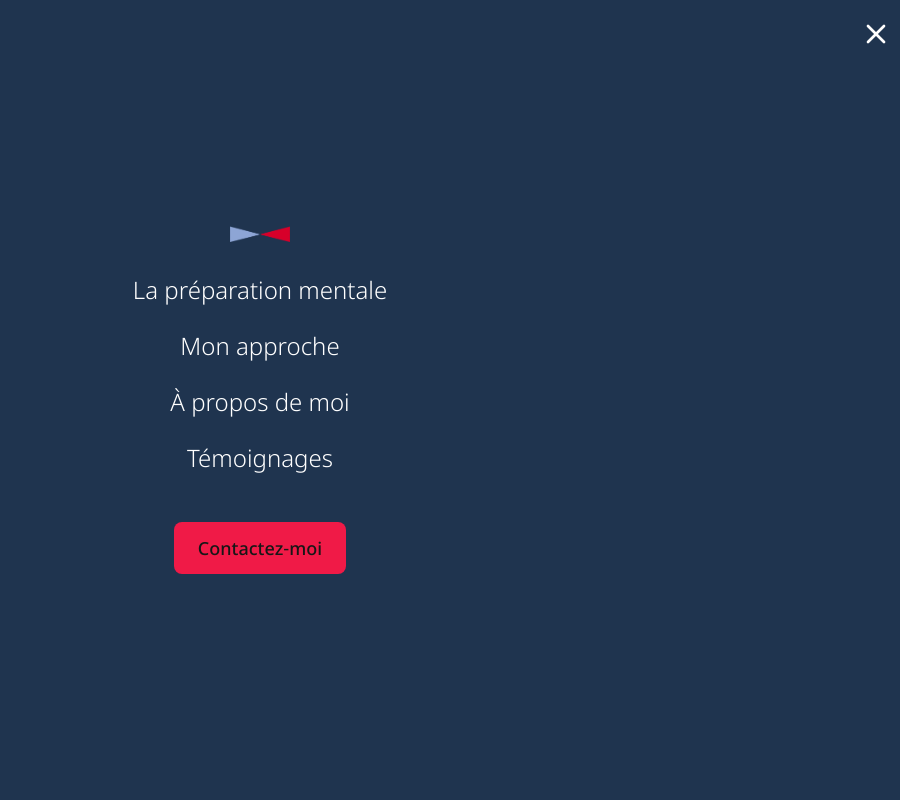
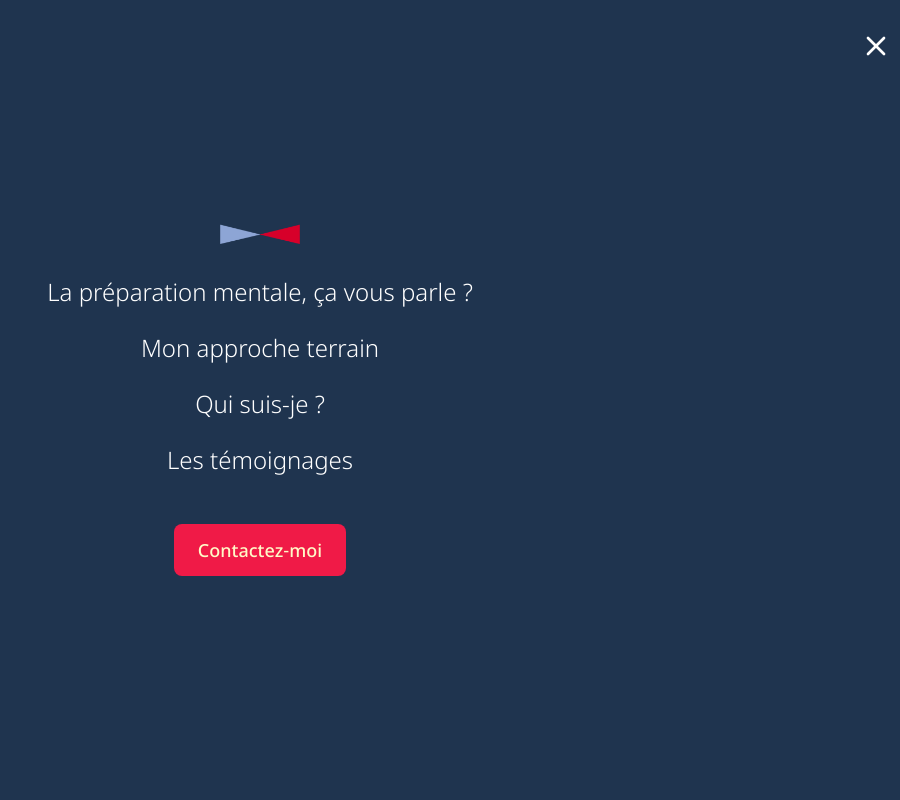
Before and after one commit to itwhy/vasse, a Next.js app: page / in a window 1280 px wide. Both pictures are taken after a click on the button "Ouvrir le menu". Shown: the top 800 px of the page, without its empty margins (380-1280 px from the left). Built offline with nearby package versions, Linux system fonts and the light colour scheme.

Commit message:
homepage retours

```diff
--- a/src/app/layout.tsx
+++ b/src/app/layout.tsx
@@ -1,5 +1,5 @@
 import type { Metadata } from 'next';
-import { Noto_Sans, Playfair_Display } from 'next/font/google';
+import { Noto_Sans, Playfair_Display, Amatic_SC } from 'next/font/google';
 import Header from '@/components/Header';
 import Footer from '@/components/Footer';
 import '@/styles/globals.css';
@@ -14,8 +14,15 @@ const notoSans = Noto_Sans({
 const playfair = Playfair_Display({
   subsets: ['latin'],
   variable: '--font-playfair',
-  weight: ['400', '500', '600', '700'],
+  weight: ['400', '500', '600', '700', '900'],
 });
+
+export const amatic = Amatic_SC({
+  subsets: ['latin'],
+  weight: ['400', '700'], // Choisis les poids nécessaires
+  variable: '--font-amatic', // pour l'utiliser en variable
+});
+
 export const metadata: Metadata = {
   title: 'Benoît Vasse – Préparateur Mental',
   description:
@@ -37,7 +44,7 @@ export default function RootLayout({ children }: { children: React.ReactNode })
   return (
     <html lang="fr">
       <SpeedInsights/>
-      <body suppressHydrationWarning className={`${notoSans.variable} ${playfair.variable} flex flex-col min-h-screen bg-background`}>
+      <body suppressHydrationWarning className={`${notoSans.variable} ${playfair.variable} ${amatic.variable} flex flex-col min-h-screen bg-background`}>
         <Header />
         <main className="flex-1 container mx-auto px-2">{children}</main>
         <Footer />
--- a/src/app/page.tsx
+++ b/src/app/page.tsx
@@ -32,7 +32,7 @@ export default async function HomePage() {
 "Chaque rendez-vous apportait quelque chose de nouveau,<br/>ce qui permettait
 une vraie progression."</p>
 <p className="text-center text-gray-200 mb-12">Sarah Toulemonde – Cavalière saut d’obstacle</p>
-          <h2 className="text-4xl font-serif font-bold jaune text-center mb-8">
+          <h2 className="text-4xl font-serif font-extrabold jaune text-center mb-8">
             Ils m’ont fait confiance
           </h2>
 
--- a/src/components/BurgerMenu.tsx
+++ b/src/components/BurgerMenu.tsx
@@ -8,10 +8,10 @@ import { motion, AnimatePresence, easeOut } from 'framer-motion';
 import { useEffect, useState } from 'react';
 
 const navLinks = [
-  { href: '/preparation-mentale', label: 'La préparation mentale' },
-  { href: '/approche', label: 'Mon approche' },
-  { href: '/a-propos-de-moi', label: 'À propos de moi' },
-  { href: '/temoignages', label: 'Témoignages' },
+  { href: '/preparation-mentale', label: 'La préparation mentale, ça vous parle ?' },
+  { href: '/approche', label: 'Mon approche terrain' },
+  { href: '/a-propos-de-moi', label: 'Qui suis-je ?' },
+  { href: '/temoignages', label: 'Les témoignages' },
   { href: '/contact', label: 'Contactez‑moi', isButton: true },
 ];
 
@@ -56,7 +56,7 @@ export default function BurgerMenu() {
       <button
         aria-label={open ? 'Fermer le menu' : 'Ouvrir le menu'}
         onClick={() => setOpen(!open)}
-        className="flex items-center gap-2 text-gray-700 z-50 relative"
+        className="flex items-center gap-2 text-gray-900 z-50 relative"
       >
         {open ? <X className="h-8 w-8 text-white" /> : <Menu className="h-8 w-8" />}
       </button>
@@ -75,8 +75,8 @@ export default function BurgerMenu() {
               <Image
                 src="/images/logo.png"
                 alt="Logo Benoît Vasse"
-                width={60}
-                height={60}
+                width={80}
+                height={80}
                 className="object-contain"
               />
             </div>
@@ -95,7 +95,7 @@ export default function BurgerMenu() {
                     <Link
                       href={link.href}
                       onClick={() => setOpen(false)}
-                      className="mt-6 inline-block px-6 py-3 bg-accent text-accent-foreground rounded-md text-lg font-medium"
+                      className="mt-6 inline-block px-6 py-3 bg-accent jaune rounded-md text-lg font-medium"
                     >
                       {link.label}
                     </Link>
--- a/src/components/CardTemoignage.tsx
+++ b/src/components/CardTemoignage.tsx
@@ -30,7 +30,7 @@ export default function CardTemoignage({ href, photo, nom, sport }: CardTemoigna
 
       {/* Contenu en bas */}
       <div className="absolute bottom-0 p-4 text-white z-10">
-        <h2 className="text-4xl font-serif font-semibold">{nom}</h2>
+        <h2 className="text-4xl font-serif font-extrabold">{nom}</h2>
         <p className="text-sm text-gray-200">{sport}</p>
       </div>
     </Link>
--- a/src/components/Footer.tsx
+++ b/src/components/Footer.tsx
@@ -6,9 +6,11 @@ import Image from 'next/image';
 
 const navLinks = [
   { href: '/', label: 'Accueil' },
-  { href: '/approche', label: 'Approche' },
-  { href: '/parcours', label: 'Parcours' },
-  { href: '/contact', label: 'Contact' },
+  { href: '/preparation-mentale', label: 'La préparation mentale, ça vous parle ?' },
+  { href: '/approche', label: 'Mon approche terrain' },
+  { href: '/a-propos-de-moi', label: 'Qui suis-je ?' },
+  { href: '/temoignages', label: 'Les témoignages' },
+  { href: '/contact', label: 'Contactez‑moi'},
 ];
 
 export default function Footer() {
@@ -28,7 +30,7 @@ export default function Footer() {
       {/* Bloc foncé (footer principal) */}
       <div className="container mx-auto mb-4">
         <div className="bg-[#152438] text-white py-12 px-4 rounded-xl shadow-lg">
-          <div className="grid grid-cols-1 md:grid-cols-3 gap-8 px-6">
+          <div className="grid grid-cols-1 md:grid-cols-3 gap-6 px-6">
             {/* Colonne 1 : Nom & contacts */}
             <div>
               <Image
--- a/src/components/Header.tsx
+++ b/src/components/Header.tsx
@@ -10,12 +10,12 @@ export default function Header() {
           <Image
             src="/images/logo.png"
             alt="Logo Benoît Vasse"
-            width={50}
-            height={50}
+            width={60}
+            height={60}
             className="object-contain"
             priority
           />
-          <span className="font-serif text-3xl text-gray-700">Benoît Vasse</span>
+          <span className="font-serif font-extrabold text-3xl leading-none  text-gray-900">Benoit<br/>Vasse</span>
         </Link>
         <BurgerMenu />
       </div>
--- a/src/components/Hero.tsx
+++ b/src/components/Hero.tsx
@@ -2,14 +2,14 @@ import Image from 'next/image';
 import Link from 'next/link';
 
 const navLinks = [
-  { href: '/preparation-mentale', label: 'La préparation mentale' },
-  { href: '/approche', label: 'Mon approche' },
-  { href: '/a-propos-de-moi', label: 'À propos de moi' },
+  { href: '/preparation-mentale', label: "Ce qu'est la préparation mentale" },
+  { href: '/approche', label: 'Mon approche terrain' },
+  { href: '/a-propos-de-moi', label: 'Qui suis-je' },
 ];
 
 export default function Hero() {
   return (
-    <section className="w-full flex flex-col md:flex-row items-center gap-16 py-16 container mx-auto ">
+    <section className="w-full flex flex-col md:flex-row items-center gap-16 pt-8 pb-16 container mx-auto ">
       {/* Image côté gauche */}
       <div className="relative w-full md:w-1/3 h-80 md:h-[500px] rounded-xl bigshadow overflow-hidden">
         <Image
@@ -24,16 +24,17 @@ export default function Hero() {
 
       {/* Texte côté droit */}
       <div className="w-full md:w-2/3 flex flex-col justify-center px-4">
-        <h1 className="leading-snug text-4xl md:text-5xl font-serif font-extrabold text-gray-800 mb-6">
+        <h1 className="leading-snug text-4xl md:text-5xl font-serif font-[900] text-gray-900 mb-6">
           Préparez votre esprit,<br /> atteignez vos objectifs
         </h1>
         <p className="mb-4 max-w-xl">
-          Je m’appelle Benoît VASSE, je suis <strong>Coach professionnel certifié</strong> et <strong>Préparateur Mental diplômé</strong>. J’accompagne les athlètes, équipes et dirigeants vers la performance durable.
+          Je suis <strong>Coach professionnel certifié</strong> et <strong>Préparateur Mental diplômé</strong>.<br/>Je m'appelle Benoît Vasse et j’accompagne les athlètes, équipes et dirigeants vers le bien-être la performance durable.
         </p>
-<p>__</p>
+
         {/* Liens menu */}
+        <p>Découvrez : </p>
 <div className="flex flex-wrap gap-4 mb-8 font-bold">
-  <p>Découvrez : </p>
+
   {navLinks.map((link) => (
     <Link
       key={link.href}
--- a/src/styles/globals.css
+++ b/src/styles/globals.css
@@ -8,6 +8,7 @@
   --color-foreground: var(--foreground);
   --font-sans: var(--font-noto-sans);
   --font-serif: var(--font-playfair);
+  --font-handwriting: var(--font-amatic);
   --color-sidebar-ring: var(--sidebar-ring);
   --color-sidebar-border: var(--sidebar-border);
   --color-sidebar-accent-foreground: var(--sidebar-accent-foreground);
```
